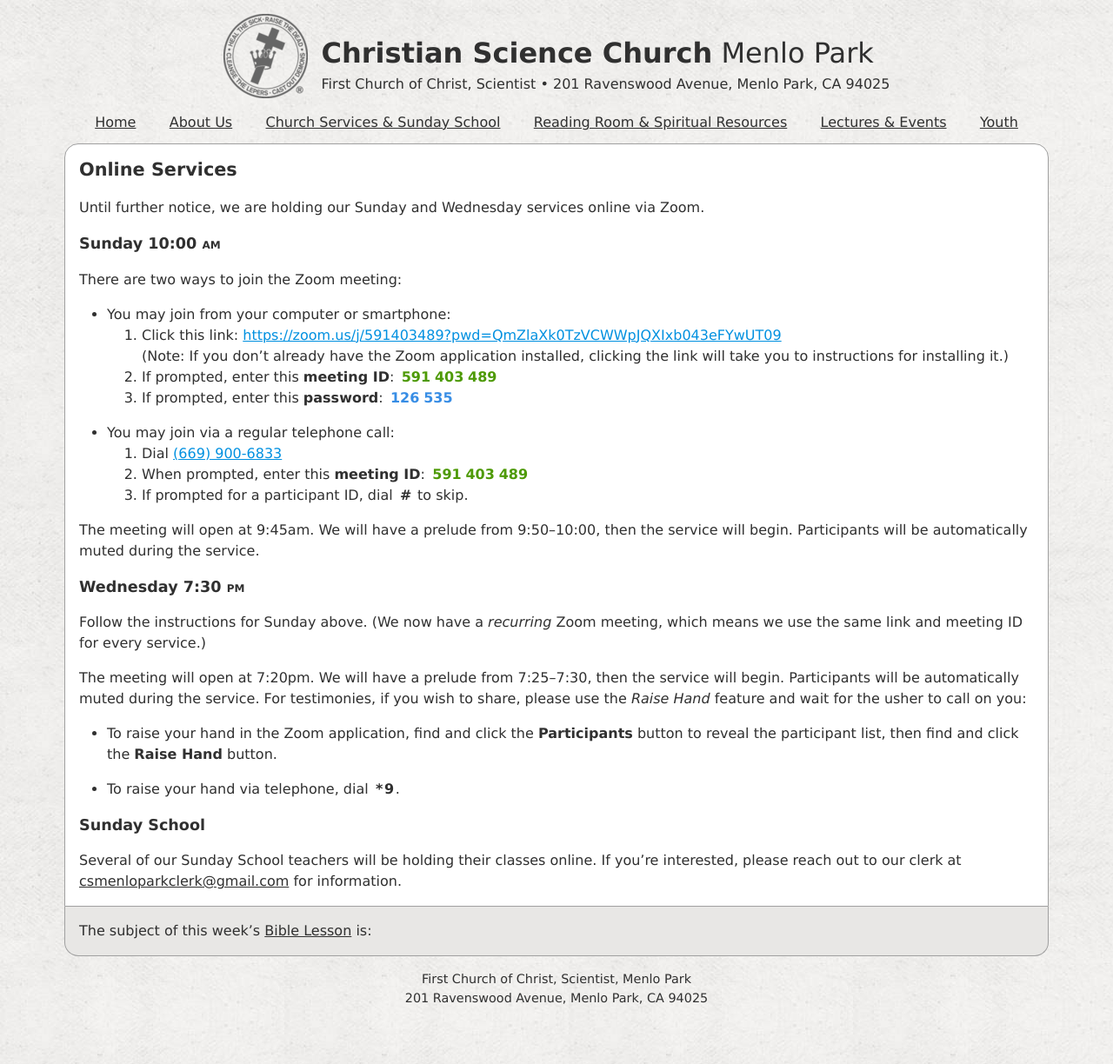
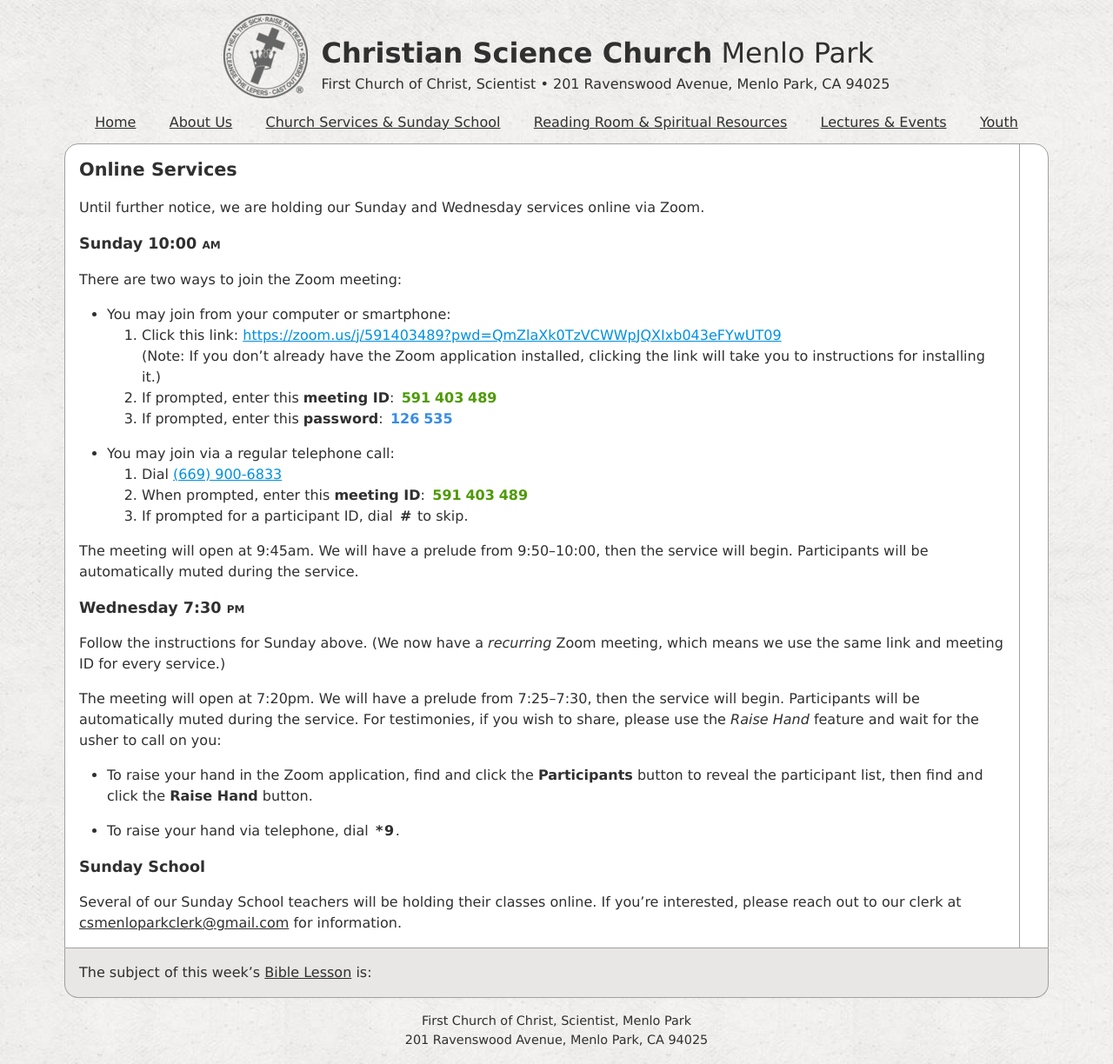
Before and after one commit to kalgynirae/csmenlopark, a Jekyll site: the page built from pages/online-services.md, in a window 1280 px wide. Shown: the whole page at 87% size. Built offline with Jekyll 4.4.1, drawn with Linux system fonts in a browser that asks for light colours; nearby versions of some CDN libraries; our own code applies the rules of GitHub Pages for plain Markdown files; a script that is not in the unit is left out; before the commit the page ends 1176 px from its top, so only the background shows below that.

```diff
--- a/pages/online-services.md
+++ b/pages/online-services.md
@@ -2,6 +2,8 @@
 title: Online Services
 permalink: /online-services/
 ---
+
+<div class="content-and-sidebar">
 
 <section markdown="1">
 
@@ -58,3 +60,9 @@ you're interested, please reach out to our clerk at
 information.
 
 </section>
+
+<aside class="right">
+<script src="https://www.christianscience.com/includes/widgets/prayer-response-page-3.js" type="text/javascript"></script>
+</aside>
+
+</div>
```
Also changed, not shown: pages/home.md (+2 -0 lines).
